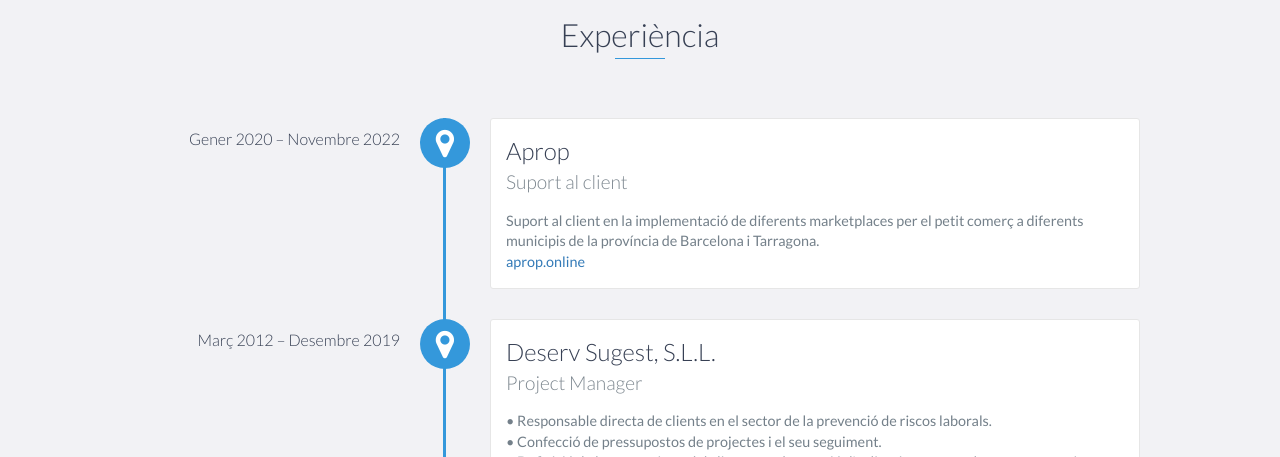
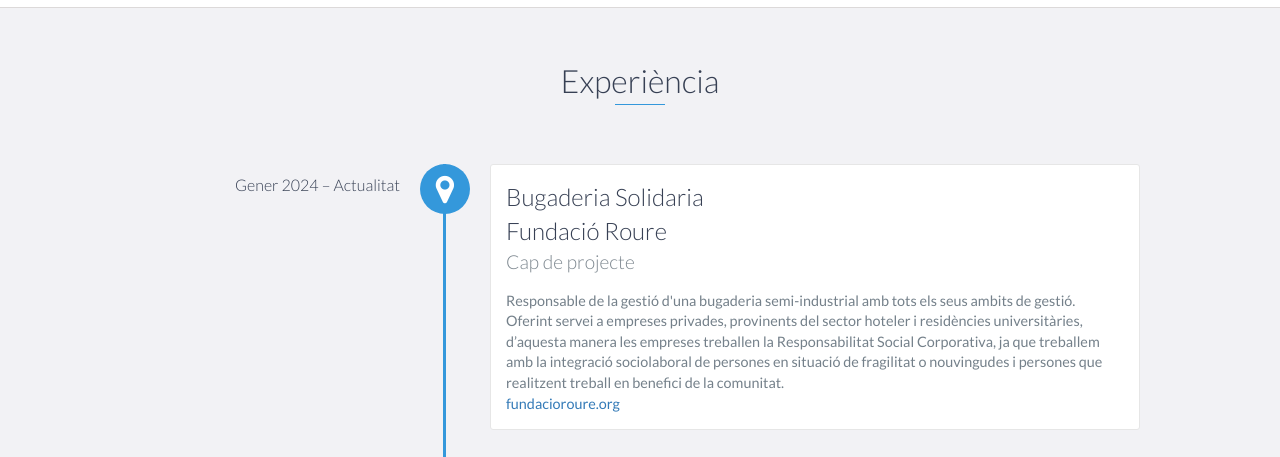
Before and after one commit to Xsr1605/CV, a website: page index.html in a window 1280 px wide. Shown: the part 1130-1587 px from the top of the page. Drawn offline with nearby package versions, Linux system fonts and the light colour scheme.

Commit message:
Update index.html

```diff
--- a/index.html
+++ b/index.html
@@ -81,7 +81,10 @@
                         de serveis informàtics, realitzant tasques, sobretot, en empreses del sector
                         industrial i de serveis. <br>
                         He passat per les diferents etapes, inicialment amb la programació fins a la
-                        responsabilitat de gestionar un equip i els meus propis clients.
+                        responsabilitat de gestionar un equip i els meus propis clients. <br>
+                        A l’actualitat he entrat en el mon de l’ajuda social col·laborant en una fundació,
+                        realitzant tasques de gestió en un àmbit molt diferent al realitzat durant la meva
+                        carrera professional.
                     </p>
                 </div>
             </div>
@@ -101,7 +104,20 @@
     <div id="experience" class="background-alt">
         <h2 class="heading">Experiència</h2>
         <div id="experience-timeline">
-            <div data-date="Gener 2020 – Novembre 2022">
+            <div data-date="Gener 2024 – Actualitat">
+                <h3>Bugaderia Solidaria </p>
+                    Fundació Roure</h3>
+                <h4>Cap de projecte</h4>
+                <p>
+                    Responsable de la gestió d'una bugaderia semi-industrial amb tots els seus ambits de gestió.
+                    Oferint servei a empreses privades, provinents del sector hoteler i residències universitàries,
+                    d’aquesta manera les empreses treballen la Responsabilitat Social Corporativa, ja que treballem amb
+                    la integració sociolaboral de persones en situació de fragilitat o nouvingudes i persones que
+                    realitzent treball en benefici de la comunitat.
+                    <a href="https://www.fundacioroure.org/" target="_blank"><br>fundacioroure.org</a>
+                </p>
+            </div>
+            <div data-date="Gener 2020 – Novembre 2023">
                 <h3>Aprop</h3>
                 <h4>Suport al client</h4>
                 <p>
```
